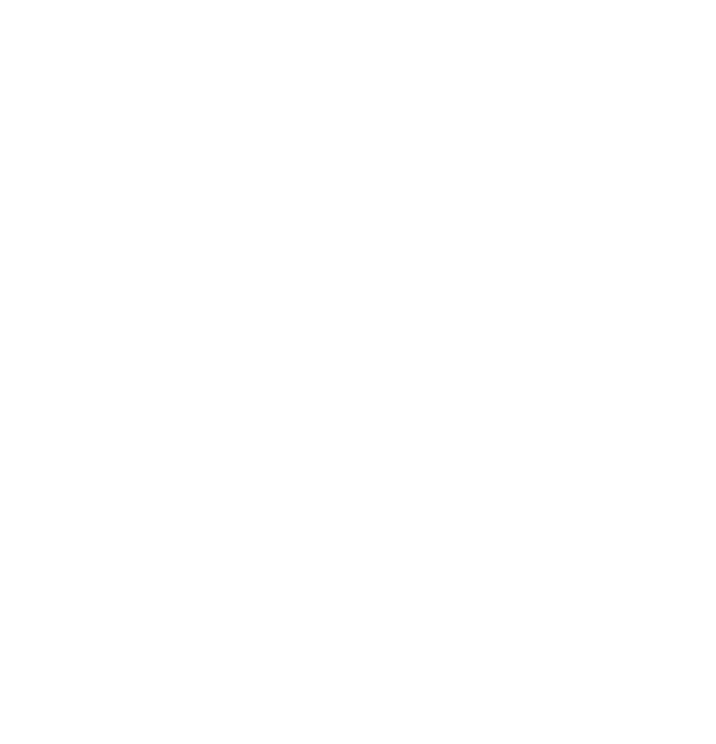
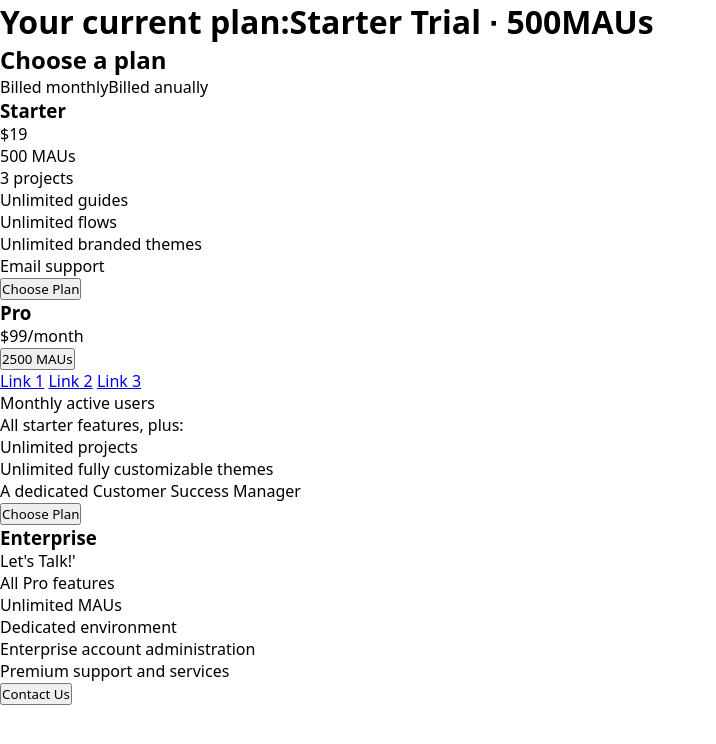
Before and after one commit to BaldorMagic/pricing-card-page, a plain HTML site: page index.html in a window 1280 px wide. Shown: the whole page, without its empty margins (0-716 px from the left). Drawn offline with Linux system fonts and the light colour scheme.

Commit message:
HTML content created and font-family added

```diff
--- a/index.html
+++ b/index.html
@@ -2,14 +2,68 @@
 <html lang="en">
 
 <head>
-    <meta charset="UTF-8">
-    <meta http-equiv="X-UA-Compatible" content="IE=edge">
-    <meta name="viewport" content="width=device-width, initial-scale=1.0">
-    <title>Document</title>
+  <meta charset="UTF-8">
+  <meta http-equiv="X-UA-Compatible" content="IE=edge">
+  <meta name="viewport" content="width=device-width, initial-scale=1.0">
+  <link href="style.css" rel="stylesheet">
+  <script src="script.js" defer></script>
+  <title>Pricing Card Page</title>
 </head>
 
 <body>
+  <header>
+    <h1>Your current plan:<span>Starter Trial &#8729 500MAUs</span></h1>
+  </header>
+  <section>
+    <h2>Choose a plan</h2>
+    <p>Billed monthly<pan></pan>Billed anually</p>
+    <article>
+      <h3>Starter</h3>
+      <p>$19</p>
+      <ul>
+        <li>500 MAUs</li>
+        <li>3 projects</li>
+        <li>Unlimited guides</li>
+        <li>Unlimited flows</li>
+        <li>Unlimited branded themes</li>
+        <li>Email support</li>
+      </ul>
+      <button>Choose Plan</button>
+    </article>
+    <article>
+      <h3>Pro</h3>
+      <p>$99/month</p>
+      <div class="dropdown">
+        <button onclick="myFunction()" class="dropbtn">2500 MAUs</button>
+        <div id="myDropdown" class="dropdown-content">
+          <a href="#">Link 1</a>
+          <a href="#">Link 2</a>
+          <a href="#">Link 3</a>
+        </div>
+      </div>
+      <p>Monthly active users</p>
+      <ul>
+        <li>All starter features, plus:</li>
+        <li>Unlimited projects</li>
+        <li>Unlimited fully customizable themes</li>
+        <li>A dedicated Customer Success Manager</li>
+      </ul>
+      <button>Choose Plan</button>
+    </article>
+    <article>
+      <h3>Enterprise</h3>
+      <p>Let's Talk!'</p>
+      <ul>
+        <li>All Pro features</li>
+        <li>Unlimited MAUs</li>
+        <li>Dedicated environment</li>
+        <li>Enterprise account administration</li>
+        <li>Premium support and services</li>
+      </ul>
+      <button>Contact Us</button>
+    </article>
 
+  </section>
 </body>
 
 </html>
--- a/style.css
+++ b/style.css
@@ -2,6 +2,5 @@
     padding: 0;
     margin: 0;
     box-sizing: border-box;
+    font-family: system-ui, -apple-system, BlinkMacSystemFont, 'Segoe UI', Roboto, Oxygen, Ubuntu, Cantarell, 'Open Sans', 'Helvetica Neue', sans-serif;
 }
-
-/* write your CSS here */
```
